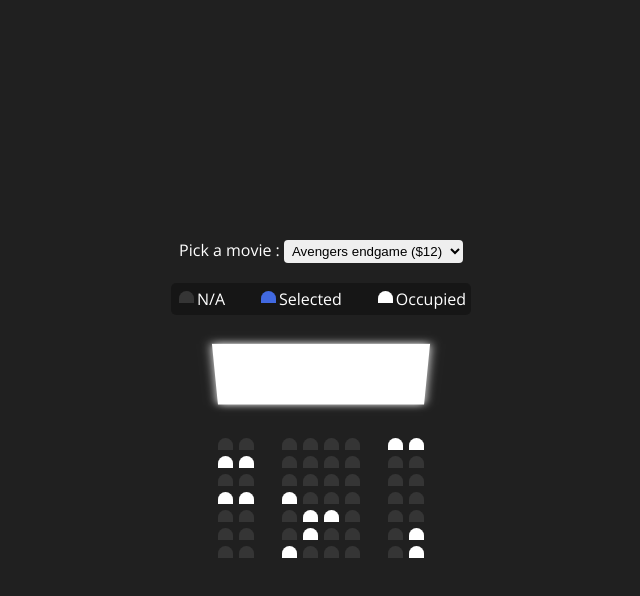
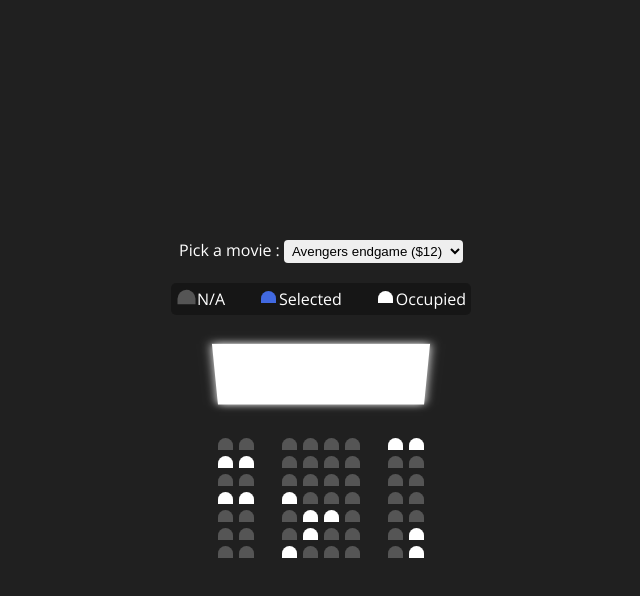
Before and after one commit to Hamedhosseini1999/Movie-Seat-Booking, a plain HTML site: page index.html in a window 1280 px wide. In both pictures the pointer is over the element 505 px from the left and 297 px from the top of the page. Shown: the whole page, without its empty margins (319-959 px from the left). Drawn offline with nearby package versions, Linux system fonts and the light colour scheme.

Commit message:
Seat-hover

```diff
--- a/style.css
+++ b/style.css
@@ -53,7 +53,7 @@ body {
   height: 12px;
   border-top-left-radius: 10px;
   border-top-right-radius: 10px;
-  background-color: #353535;
+  background-color: #555555;
   margin: 3px;
 }
 .seat.selected {
@@ -73,3 +73,8 @@ body {
 .seat:nth-last-of-type(2) {
   margin-left: 25px;
 }
+
+.seat:hover:not(.occupied) {
+  transform: scale(1.2);
+  cursor: pointer;
+}
```
